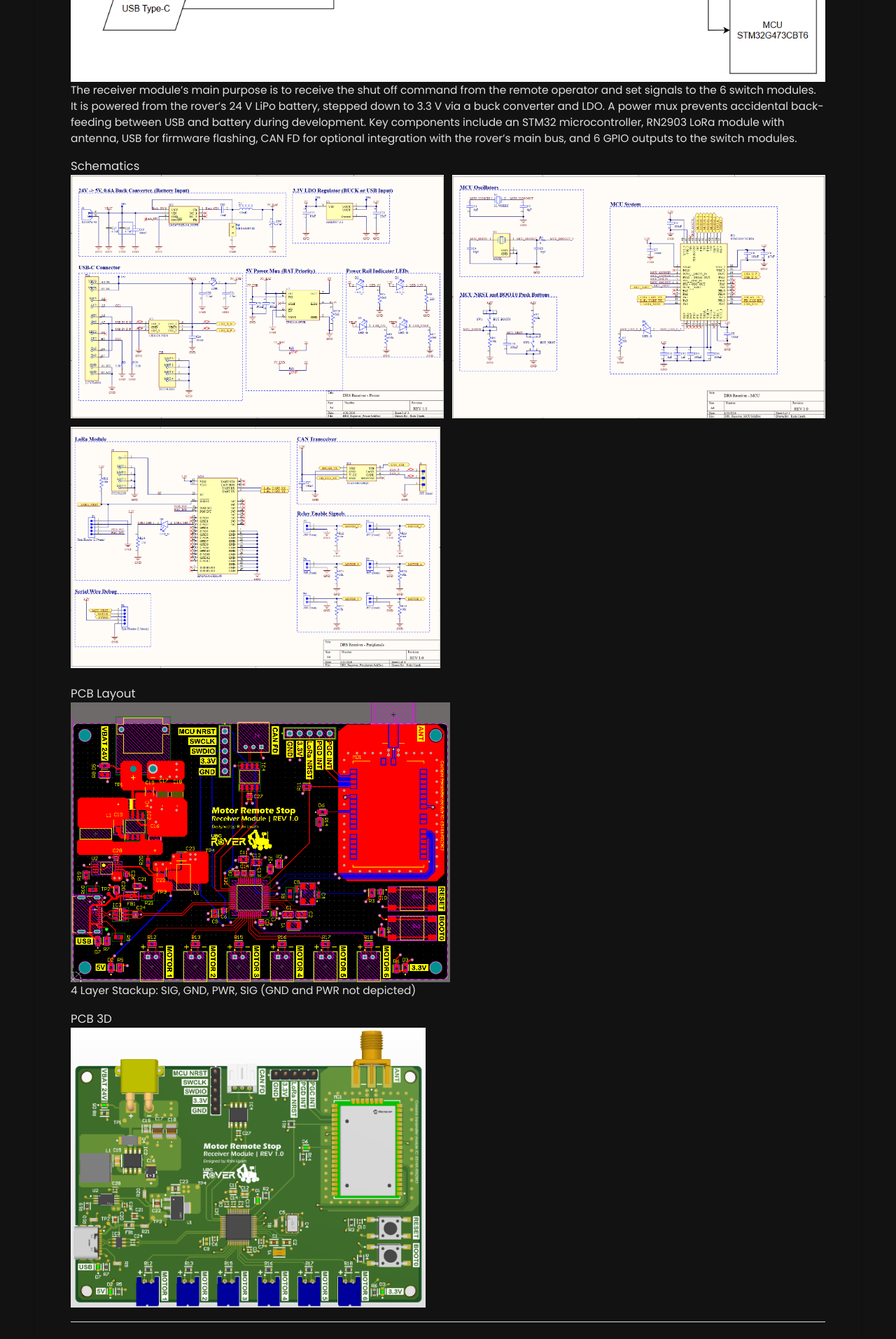
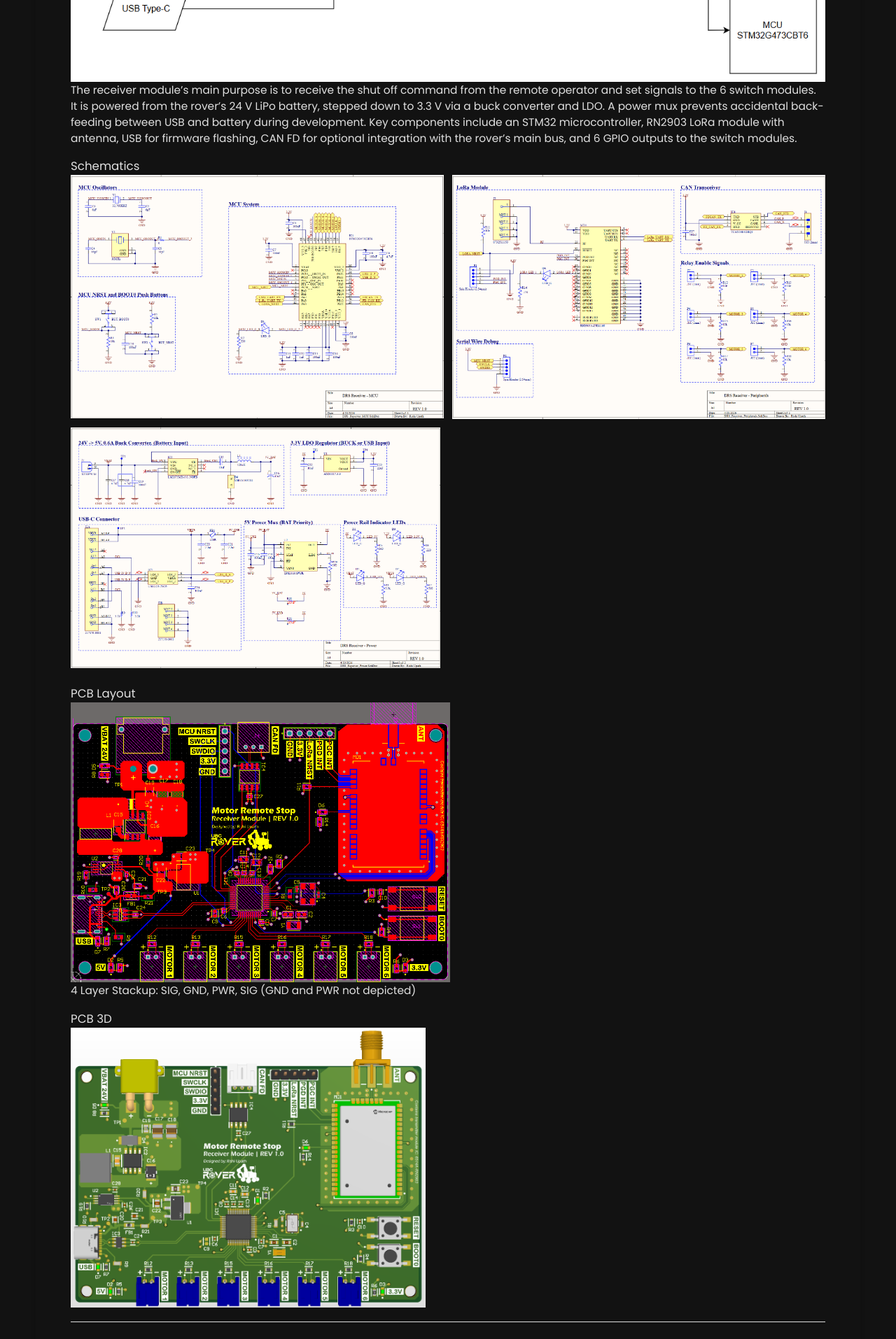
Before and after one commit to rishiupath/rishiupath.github.io, a Jekyll site: the page built from _projects/AA-Vehicle-Remote-Stop/index.md, in a window 1280 px wide. Shown: the part 1780-3694 px from the top of the page at 70% size. Built offline with Jekyll 4.4.1, drawn with Linux system fonts in a browser that asks for light colours.

Commit message:
Update index.md

```diff
--- a/_projects/AA-Vehicle-Remote-Stop/index.md
+++ b/_projects/AA-Vehicle-Remote-Stop/index.md
@@ -33,11 +33,11 @@
 
 ### Schematics
 <div style="display: grid; grid-template-columns: 1fr 1fr; gap: 12px; margin-bottom: 12px;">
-  <img src="/projects/AA-Vehicle-Remote-Stop/Receiver_Power.png" style="width: 100%; height: auto;" />
   <img src="/projects/AA-Vehicle-Remote-Stop/Receiver_MCU.png" style="width: 100%; height: auto;" />
+  <img src="/projects/AA-Vehicle-Remote-Stop/Receiver_Peripherals.png" style="width: 100%; height: auto;" />
 </div>
 <div style="margin-bottom: 16px;">
-  <img src="/projects/AA-Vehicle-Remote-Stop/Receiver_Peripherals.png" style="width: 49%; height: auto;" />
+  <img src="/projects/AA-Vehicle-Remote-Stop/Receiver_Power.png" style="width: 49%; height: auto;" />
 </div>
 
 ### PCB Layout
@@ -70,12 +70,12 @@
 
 ### Schematics
 <div style="display: grid; grid-template-columns: 1fr 1fr; gap: 12px; margin-bottom: 12px;">
+  <img src="/projects/AA-Vehicle-Remote-Stop/Transmitter_MCU.png" style="width: 100%; height: auto;" />
+  <img src="/projects/AA-Vehicle-Remote-Stop/Transmitter_Peripherals.png" style="width: 100%; height: auto;" />
+</div>
+<div style="display: grid; grid-template-columns: 1fr 1fr; gap: 12px; margin-bottom: 16px;">
   <img src="/projects/AA-Vehicle-Remote-Stop/Transmitter_Power1.png" style="width: 100%; height: auto;" />
   <img src="/projects/AA-Vehicle-Remote-Stop/Transmitter_Power2.png" style="width: 100%; height: auto;" />
-</div>
-<div style="display: grid; grid-template-columns: 1fr 1fr; gap: 12px; margin-bottom: 16px;">
-  <img src="/projects/AA-Vehicle-Remote-Stop/Transmitter_MCU.png" style="width: 100%; height: auto;" />
-  <img src="/projects/AA-Vehicle-Remote-Stop/Transmitter_Peripherals.png" style="width: 100%; height: auto;" />
 </div>
 
 ### PCB Layout
```
